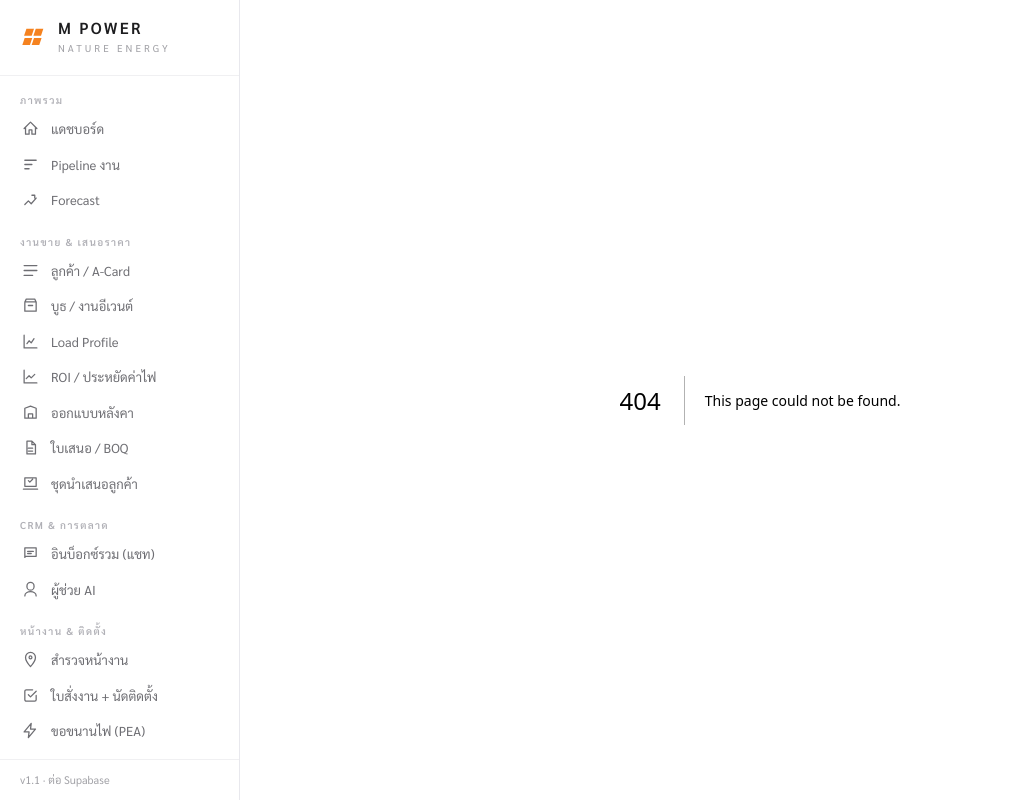
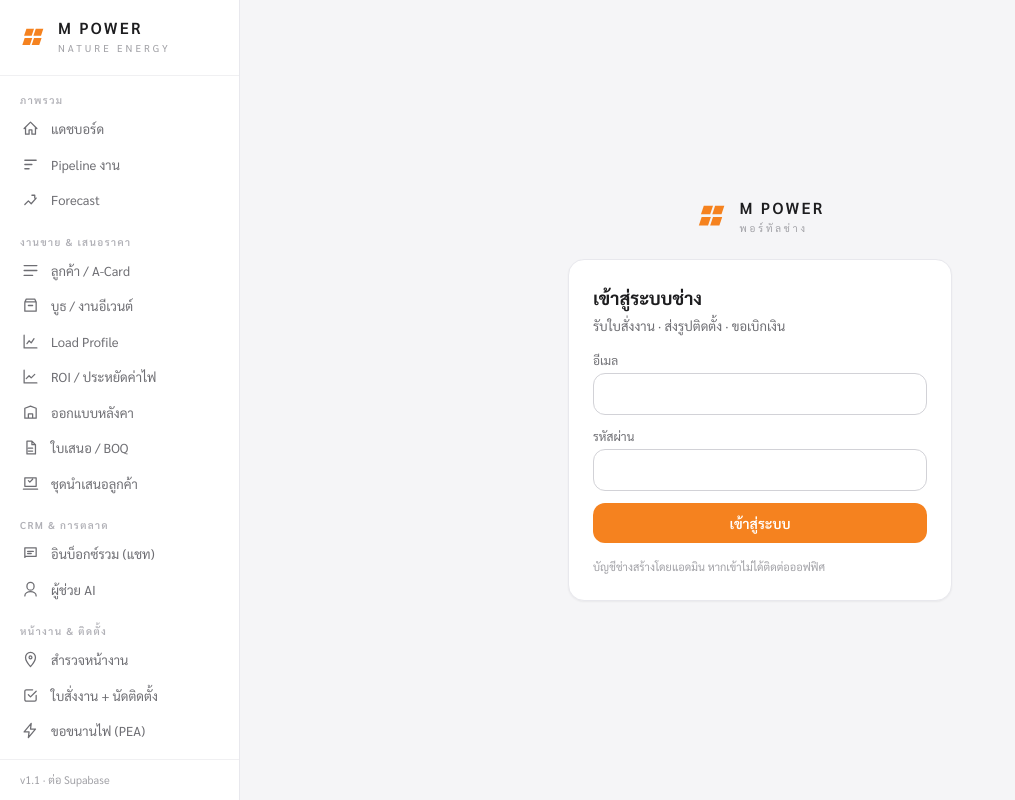
Before and after one commit to MORIZO168/mpower-app, a Next.js app in the folder mpower-app-source-v3/: page /portal/login in a window 1280 px wide. Before the commit this address had no page. Shown: the whole page, without its empty margins (0-1015 px from the left). Built offline with nearby package versions, Linux system fonts and the light colour scheme; no server answers.

Commit message:
Create page.js

```diff
--- /dev/null
+++ b/mpower-app-source-v3/app/portal/login/page.js
@@ -0,0 +1,88 @@
+"use client";
+import { useEffect, useState } from "react";
+import { useRouter } from "next/navigation";
+import { sb, portalConfigured } from "@/lib/supabaseBrowser";
+
+export const dynamic = "force-dynamic";
+
+export default function PortalLogin() {
+  const router = useRouter();
+  const [email, setEmail] = useState("");
+  const [pw, setPw] = useState("");
+  const [busy, setBusy] = useState(false);
+  const [err, setErr] = useState("");
+  const ready = portalConfigured();
+
+  useEffect(() => {
+    const client = sb();
+    if (!client) return;
+    client.auth.getSession().then(({ data }) => {
+      if (data?.session) router.replace("/portal");
+    });
+  }, [router]);
+
+  async function submit(e) {
+    e.preventDefault();
+    setErr(""); setBusy(true);
+    const client = sb();
+    const { error } = await client.auth.signInWithPassword({ email: email.trim(), password: pw });
+    setBusy(false);
+    if (error) { setErr(mapErr(error.message)); return; }
+    router.replace("/portal");
+  }
+
+  return (
+    <div className="min-h-screen flex items-center justify-center px-5">
+      <div className="w-full max-w-sm">
+        <div className="flex items-center gap-2.5 justify-center mb-6">
+          <svg width="34" height="34" viewBox="0 0 48 48" aria-hidden="true"><g fill="#F5821F">
+            <path d="M11 8 h13 l-4 12 h-13 z" /><path d="M27 8 h13 l-4 12 h-13 z" />
+            <path d="M8 24 h13 l-4 12 h-13 z" /><path d="M24 24 h13 l-4 12 h-13 z" /></g></svg>
+          <div>
+            <div className="font-semibold tracking-[0.14em] leading-none text-[#1d1d1f]">M POWER</div>
+            <div className="text-[10px] tracking-[0.28em] text-[#a1a1a6] mt-1">พอร์ทัลช่าง</div>
+          </div>
+        </div>
+
+        <div className="bg-white rounded-2xl border border-[#e8e8ed] p-6 shadow-sm">
+          <h1 className="text-lg font-bold text-[#1d1d1f] mb-1">เข้าสู่ระบบช่าง</h1>
+          <p className="text-[13px] text-[#6e6e73] mb-4">รับใบสั่งงาน · ส่งรูปติดตั้ง · ขอเบิกเงิน</p>
+
+          {!ready ? (
+            <div className="text-sm text-[#a13b3b] bg-[#fdf2f2] rounded-lg p-3">
+              ยังไม่ได้ตั้งค่า NEXT_PUBLIC_SUPABASE_ANON_KEY บน Vercel — แจ้งแอดมินเพื่อเปิดใช้งาน
+            </div>
+          ) : (
+            <form onSubmit={submit} className="space-y-3">
+              <div>
+                <label className="block text-[12px] text-[#6e6e73] mb-1">อีเมล</label>
+                <input type="email" required value={email} onChange={(e) => setEmail(e.target.value)}
+                  autoComplete="username" inputMode="email"
+                  className="w-full px-3 py-2.5 border border-[#d2d2d7] rounded-xl text-sm bg-white" />
+              </div>
+              <div>
+                <label className="block text-[12px] text-[#6e6e73] mb-1">รหัสผ่าน</label>
+                <input type="password" required value={pw} onChange={(e) => setPw(e.target.value)}
+                  autoComplete="current-password"
+                  className="w-full px-3 py-2.5 border border-[#d2d2d7] rounded-xl text-sm bg-white" />
+              </div>
+              {err && <div className="text-[13px] text-[#c0392b]">{err}</div>}
+              <button type="submit" disabled={busy}
+                className="w-full bg-[#F5821F] text-white rounded-xl py-2.5 text-sm font-semibold disabled:opacity-50">
+                {busy ? "กำลังเข้าสู่ระบบ…" : "เข้าสู่ระบบ"}
+              </button>
+            </form>
+          )}
+          <p className="text-[11px] text-[#a1a1a6] mt-4">บัญชีช่างสร้างโดยแอดมิน หากเข้าไม่ได้ติดต่อออฟฟิศ</p>
+        </div>
+      </div>
+    </div>
+  );
+}
+
+function mapErr(m) {
+  const s = String(m || "").toLowerCase();
+  if (s.includes("invalid login")) return "อีเมลหรือรหัสผ่านไม่ถูกต้อง";
+  if (s.includes("email not confirmed")) return "บัญชียังไม่ยืนยัน — แจ้งแอดมิน";
+  return m;
+}
```
